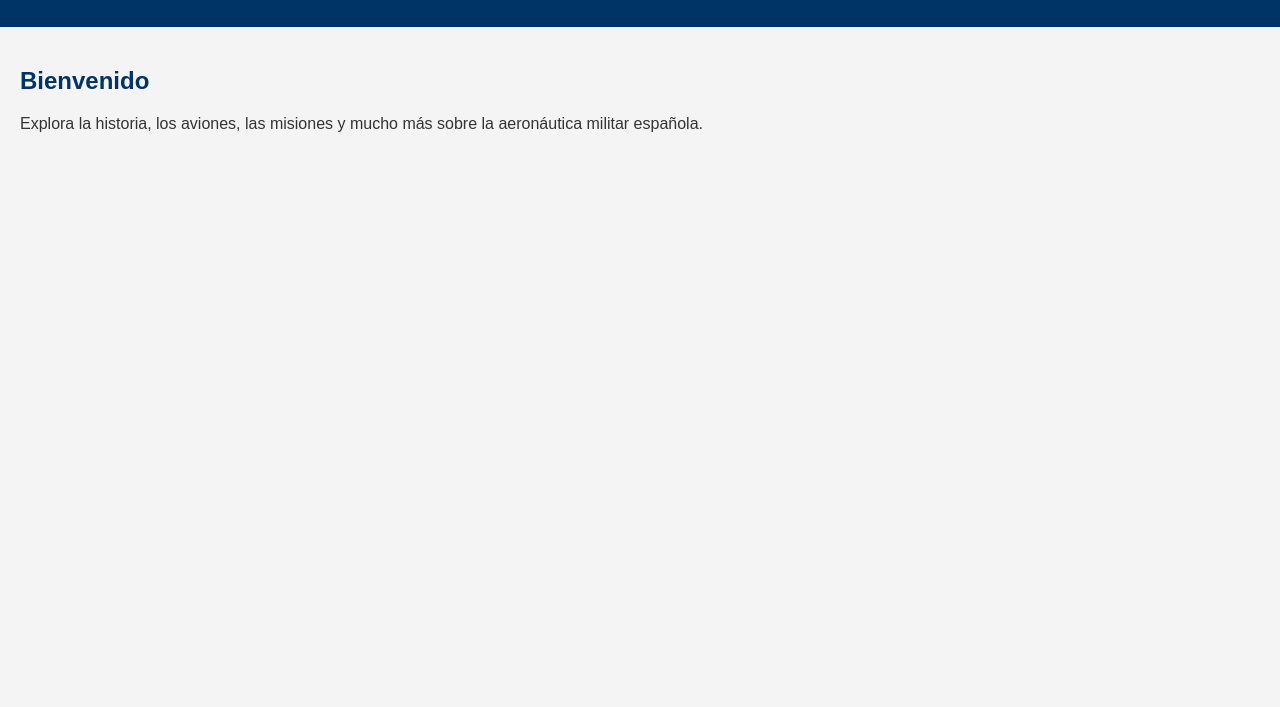
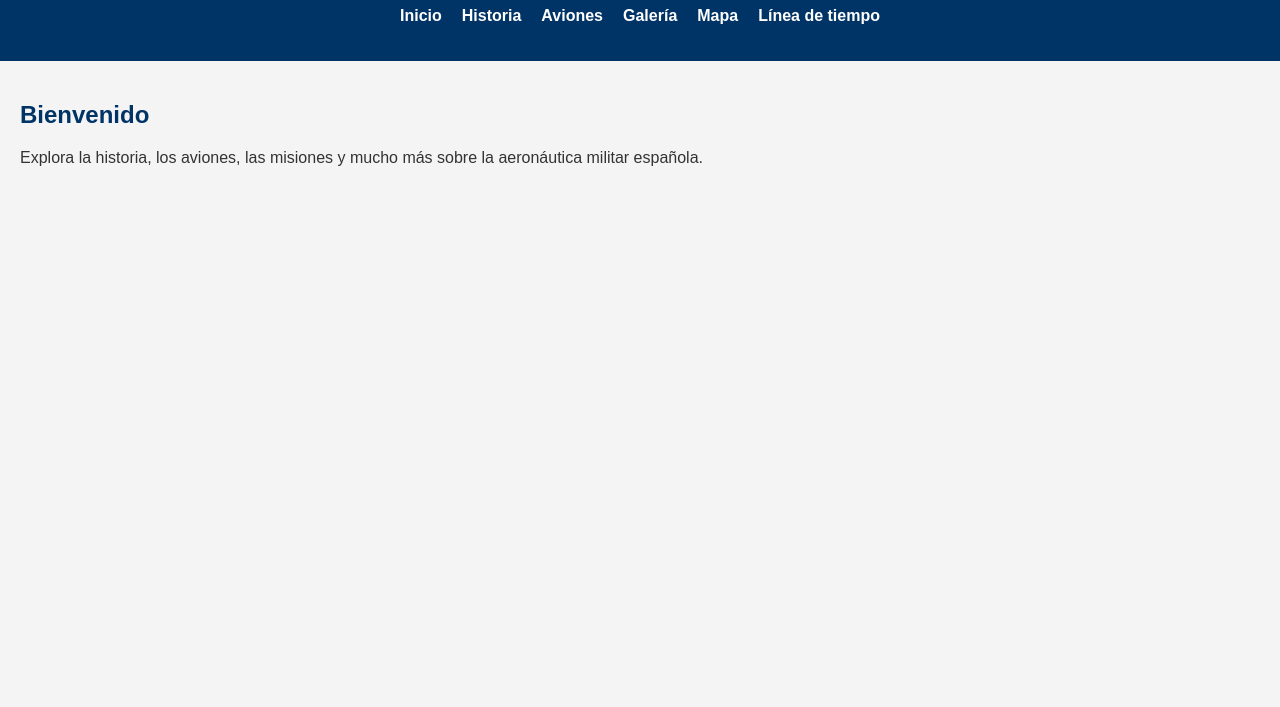
Before and after one commit to taramunde/aeronauticamilitarespanola, a plain HTML site: page index.html in a window 1280 px wide. Shown: the part 93-800 px from the top of the page. Drawn offline with Linux system fonts and the light colour scheme.

Commit message:
Update index.html

```diff
--- a/index.html
+++ b/index.html
@@ -17,9 +17,18 @@
 </head>
 <body>
   <header>
-    <h1>Aeronáutica Militar Española</h1>
-    <nav id="menu"></nav>
-  </header>
+  <h1>Aeronáutica Militar Española</h1>
+  <nav>
+    <ul>
+      <li><a href="index.html">Inicio</a></li>
+      <li><a href="historia.html">Historia</a></li>
+      <li><a href="aviones.html">Aviones</a></li>
+      <li><a href="galeria.html">Galería</a></li>
+      <li><a href="mapa.html">Mapa</a></li>
+      <li><a href="linea-tiempo.html">Línea de tiempo</a></li>
+    </ul>
+  </nav>
+</header>
   <main>
     <h2>Bienvenido</h2>
     <p>Explora la historia, los aviones, las misiones y mucho más sobre la aeronáutica militar española.</p>
```
